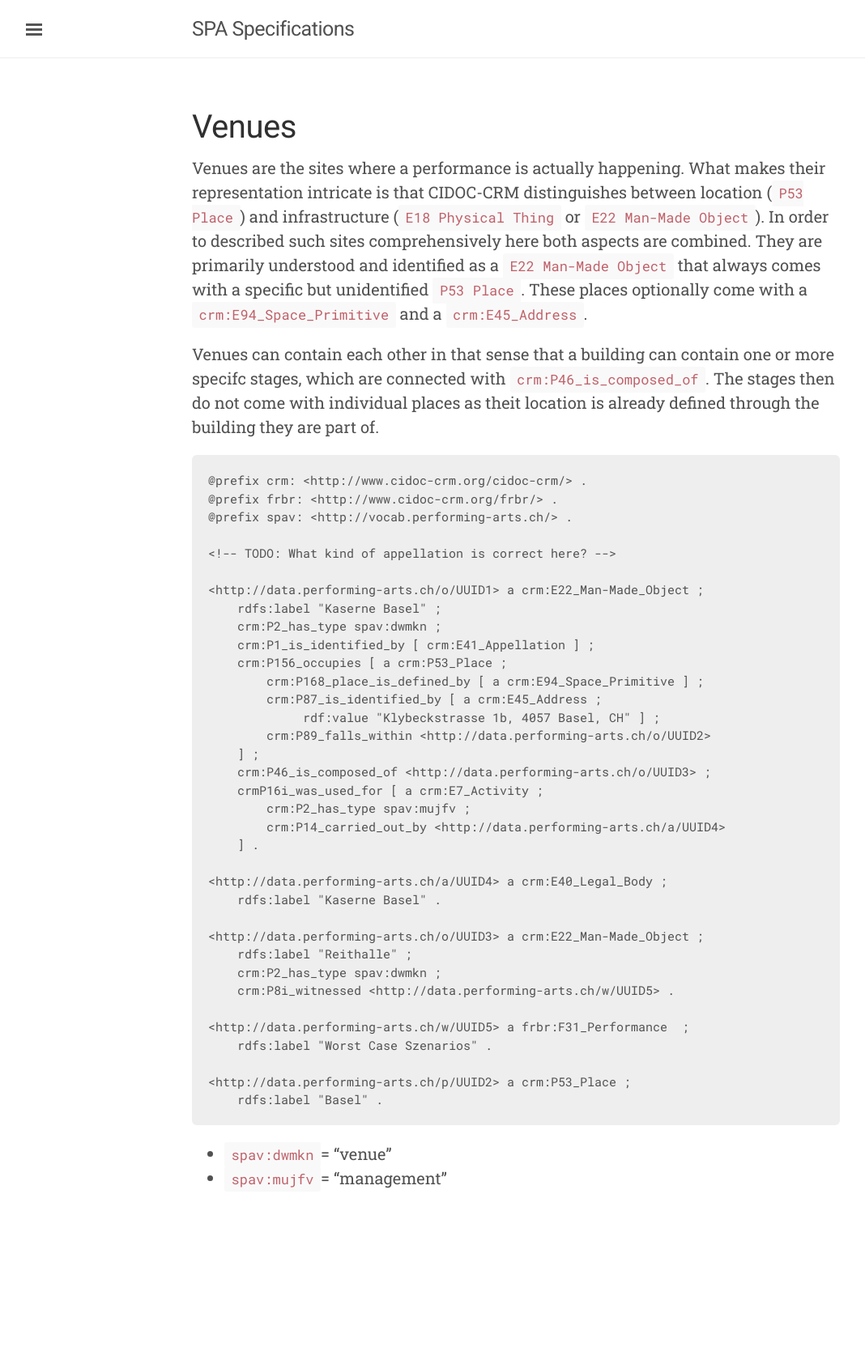
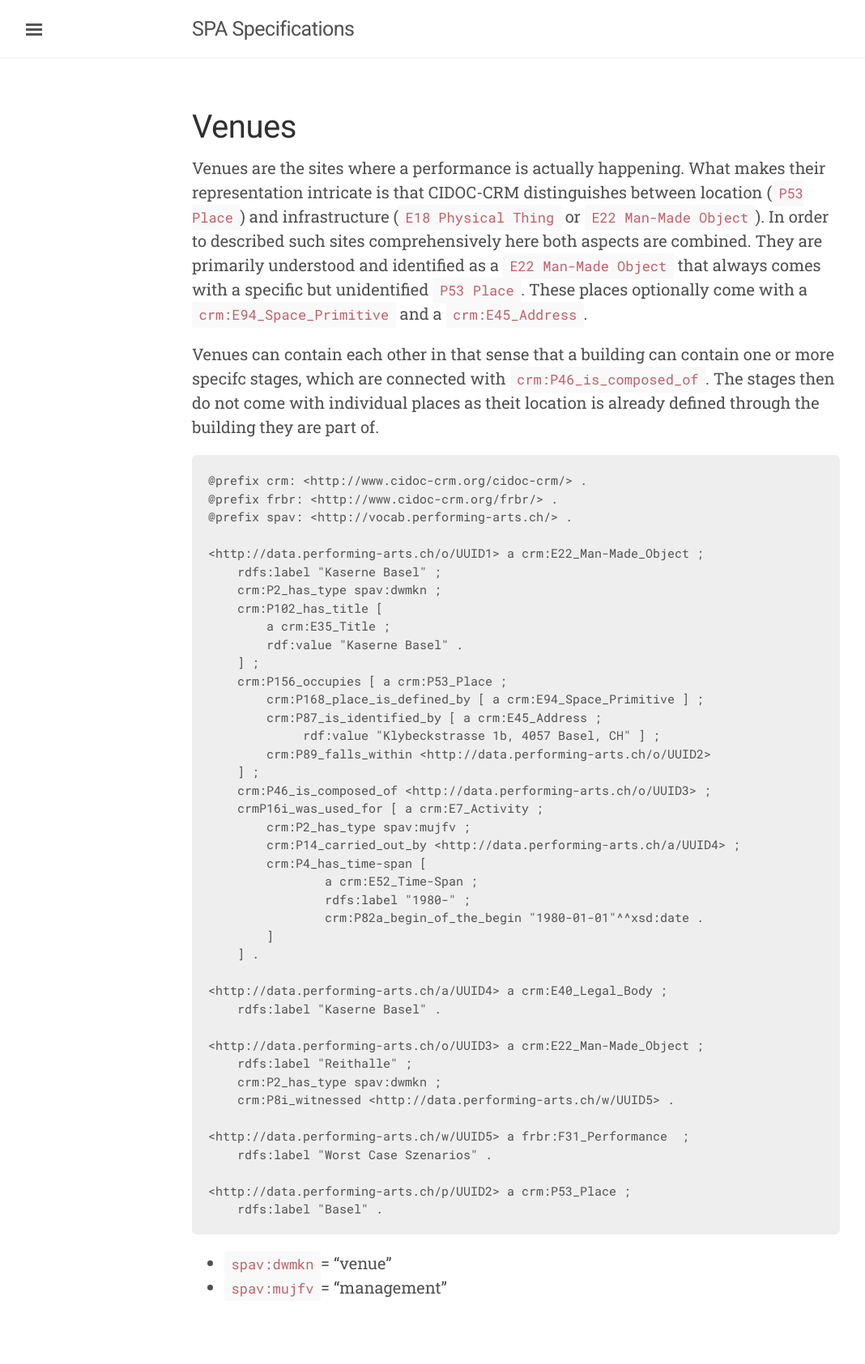
Before and after one commit to sapa/spa-specifications, a Jekyll site: the page built from venues.md, in a window 1280 px wide. Shown: the whole page at 81% size, without its empty margins (3-1071 px from the left). Built offline with Jekyll 4.4.1, drawn with Linux system fonts in a browser that asks for light colours; before the commit the page ends 1550 px from its top, so only the background shows below that.

Commit message:
venues with titles and dates

```diff
--- a/venues.md
+++ b/venues.md
@@ -12,12 +12,13 @@ Venues can contain each other in that sense that a building can contain one or m
 @prefix frbr: <http://www.cidoc-crm.org/frbr/> .
 @prefix spav: <http://vocab.performing-arts.ch/> .
 
-<!-- TODO: What kind of appellation is correct here? -->
-
 <http://data.performing-arts.ch/o/UUID1> a crm:E22_Man-Made_Object ;
     rdfs:label "Kaserne Basel" ;
     crm:P2_has_type spav:dwmkn ;
-    crm:P1_is_identified_by [ crm:E41_Appellation ] ;
+    crm:P102_has_title [
+    	a crm:E35_Title ;
+    	rdf:value "Kaserne Basel" .
+    ] ;
     crm:P156_occupies [ a crm:P53_Place ;
         crm:P168_place_is_defined_by [ a crm:E94_Space_Primitive ] ;
         crm:P87_is_identified_by [ a crm:E45_Address ;
@@ -27,7 +28,12 @@ Venues can contain each other in that sense that a building can contain one or m
     crm:P46_is_composed_of <http://data.performing-arts.ch/o/UUID3> ;
     crmP16i_was_used_for [ a crm:E7_Activity ;
     	crm:P2_has_type spav:mujfv ;
-    	crm:P14_carried_out_by <http://data.performing-arts.ch/a/UUID4>
+    	crm:P14_carried_out_by <http://data.performing-arts.ch/a/UUID4> ;
+    	crm:P4_has_time-span [
+    		a crm:E52_Time-Span ;
+    		rdfs:label "1980-" ;
+        	crm:P82a_begin_of_the_begin "1980-01-01"^^xsd:date .
+    	]
     ] .
 
 <http://data.performing-arts.ch/a/UUID4> a crm:E40_Legal_Body ;
```
Also changed, not shown: actors.md (+2 -2 lines).
